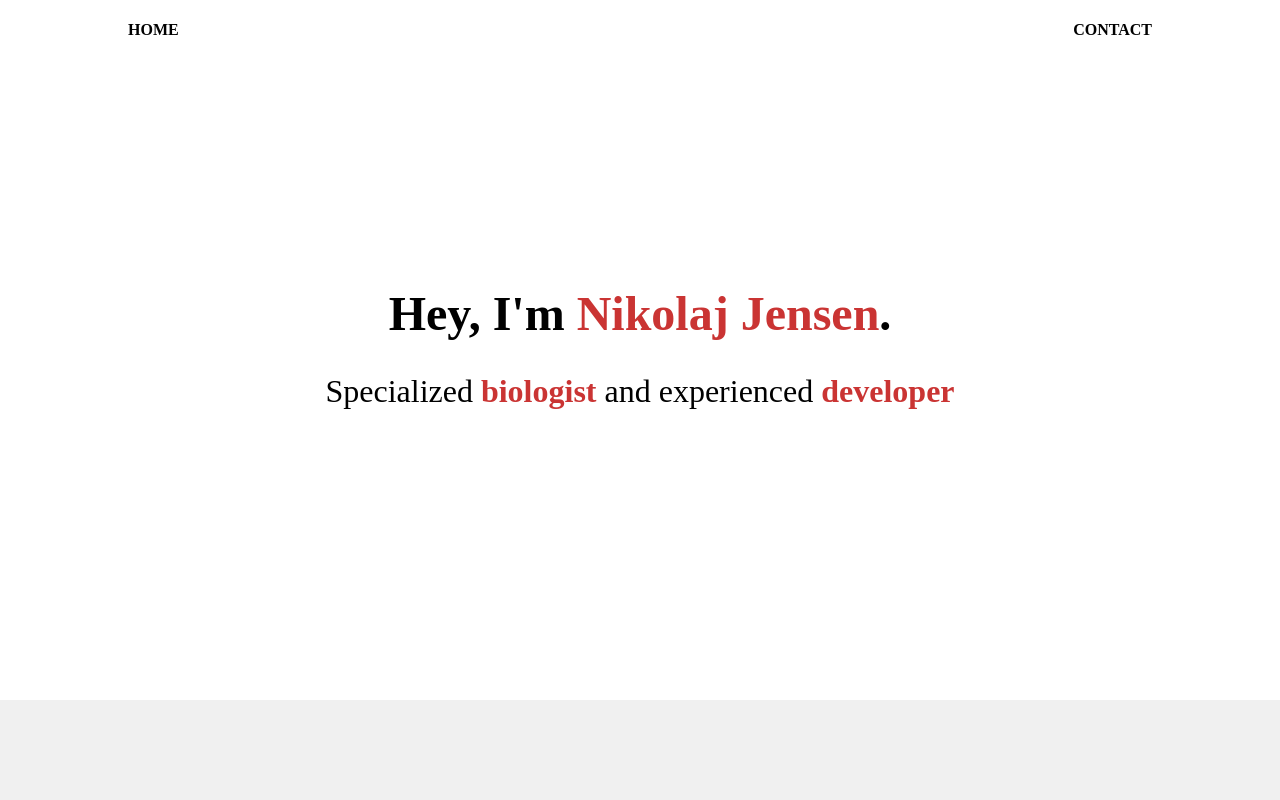
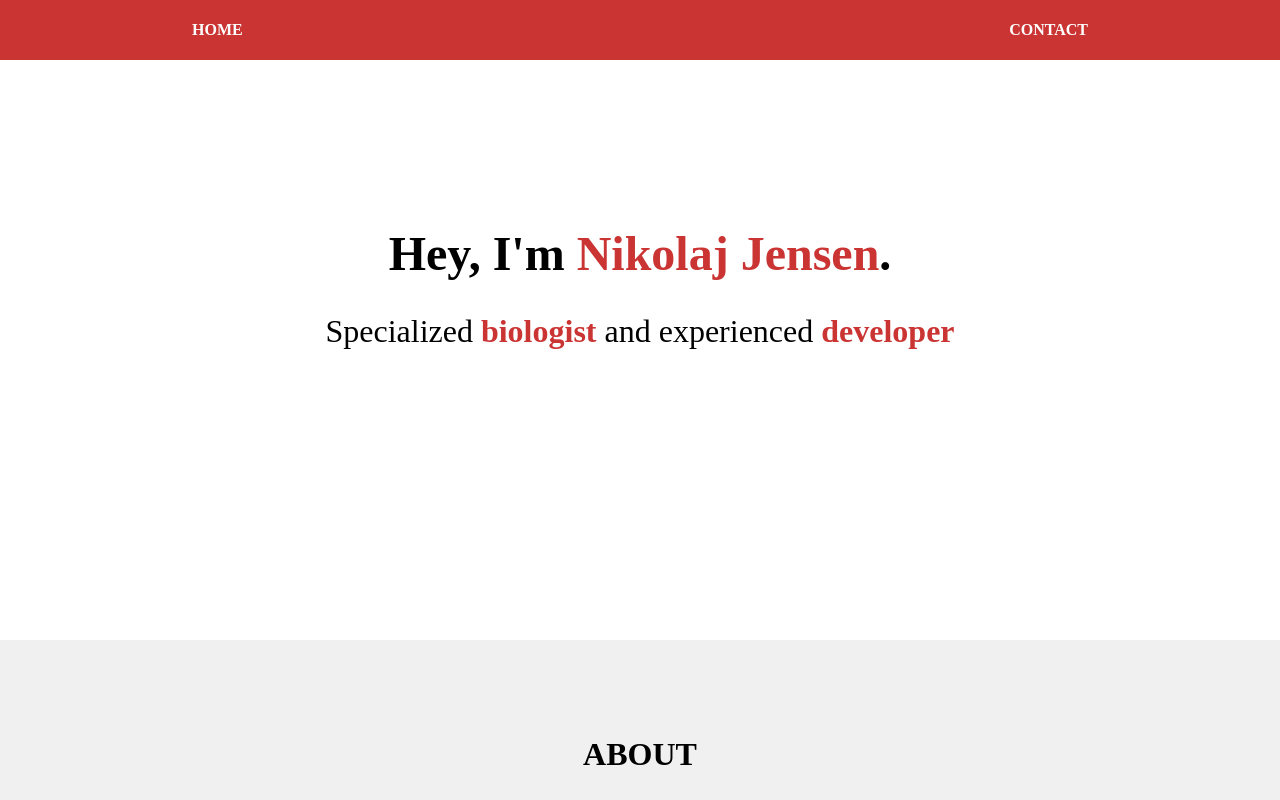
Before and after one commit to nikolajjsj/portfolio, a Vue app: page / in a window 1280 px wide. Shown: the top 800 px of the page. Built offline with nearby package versions, Linux system fonts and the light colour scheme; a web font is replaced by a local one.

Commit message:
Updated navbar fixed on top

```diff
--- a/src/components/Navbar.vue
+++ b/src/components/Navbar.vue
@@ -1,38 +1,39 @@
 <template>
   <nav class="navbar">
-    <router-link to="/" class="navbar-item"> HOME </router-link>
-    <router-link to="/contact" class="navbar-item"> CONTACT </router-link>
+    <div class="container">
+      <router-link to="/" class="navbar-item"> HOME </router-link>
+      <router-link to="/contact" class="navbar-item"> CONTACT </router-link>
+    </div>
   </nav>
 </template>
 
 <script>
 export default {
   name: 'Navbar',
-  props: {
-  },
 };
 </script>
 
-<!-- Add "scoped" attribute to limit CSS to this component only -->
 <style scoped>
 .navbar {
-  width: 80%;
-  margin: auto;
-  display: flex;
-  align-items: center;
-  justify-content: space-between;
   height: 60px;
-  color: black;
+  width: 100%;
+  position: fixed;
+  background: #ca3433;
+  z-index: 1000;
 }
 
 .navbar-item {
   font-weight: 900;
-  transition: 0.2s;
-  color: black;
+  color: white;
   text-decoration: none;
 }
 
-.navbar-item:hover {
-  transform: scale(1.1);
+.container {
+  height: 100%;
+  width: 70%;
+  margin: auto;
+  display: flex;
+  justify-content: space-between;
+  align-items: center;
 }
 </style>
```
